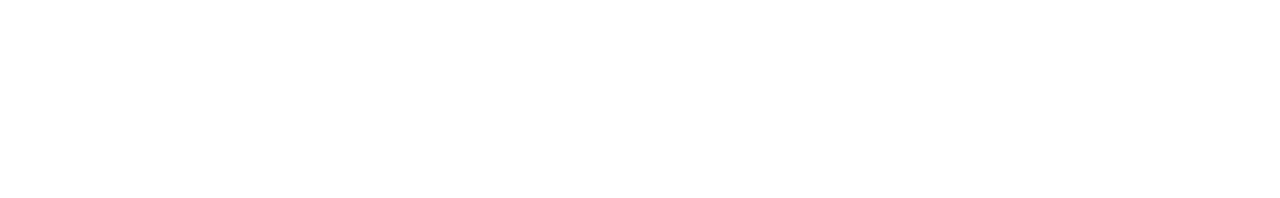
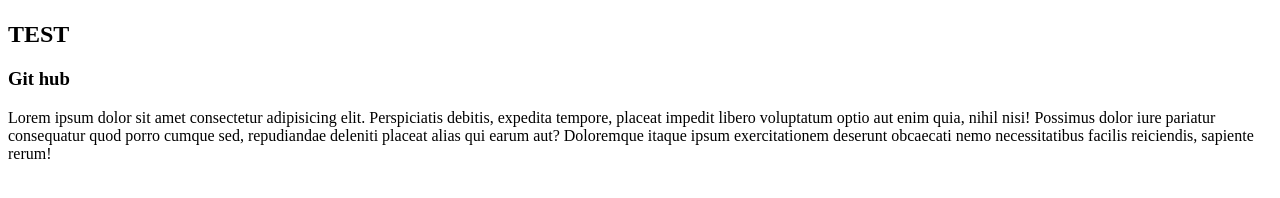
Before and after one commit to tommy5475000/bc52_porfolio, a plain HTML site: page index.html in a window 1280 px wide. Drawn offline with Linux system fonts and the light colour scheme.

Commit message:
them the p lorem50

```diff
--- a/index.html
+++ b/index.html
@@ -8,5 +8,8 @@
 </head>
 <body>
     <h1></h1>
+    <h2>TEST</h2>
+    <h3>Git hub</h3>
+    <p>Lorem ipsum dolor sit amet consectetur adipisicing elit. Perspiciatis debitis, expedita tempore, placeat impedit libero voluptatum optio aut enim quia, nihil nisi! Possimus dolor iure pariatur consequatur quod porro cumque sed, repudiandae deleniti placeat alias qui earum aut? Doloremque itaque ipsum exercitationem deserunt obcaecati nemo necessitatibus facilis reiciendis, sapiente rerum!</p>
 </body>
 </html>
```
